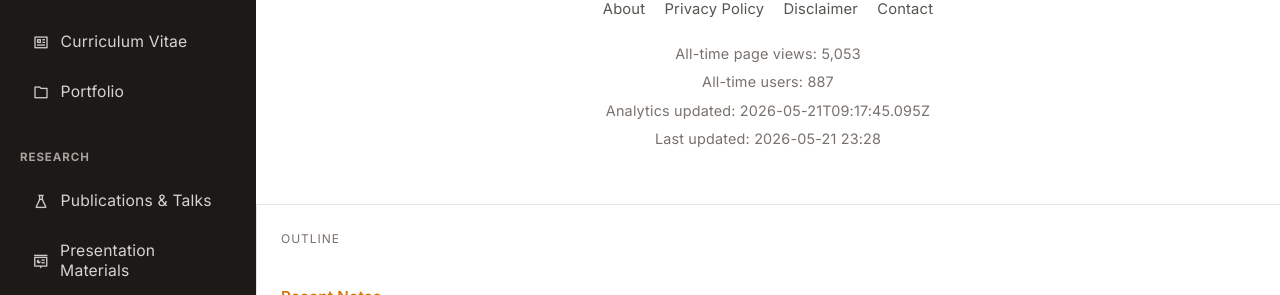
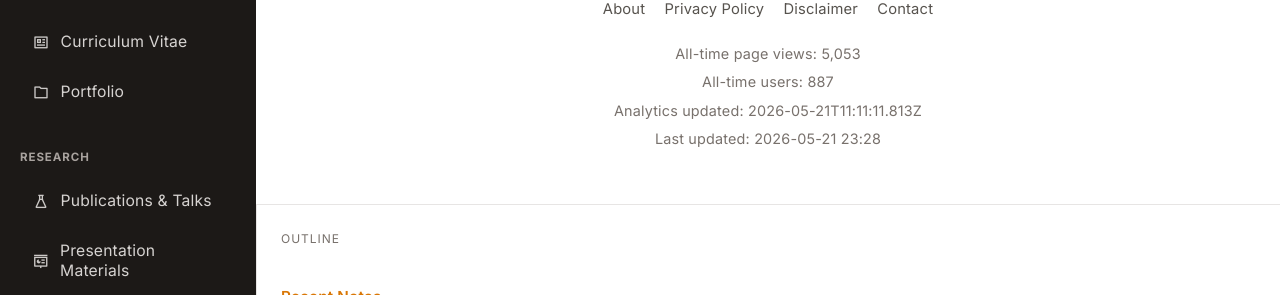
Before and after one commit to NAKANORyunosuke/NAKANORyunosuke.github.io, a Jekyll site: the page built from index.html, in a window 1280 px wide and 900 px high, scrolled down 3218 px. Shown: the part 258-553 px from the top of the window. Built offline with Jekyll 4.4.1, drawn with Linux system fonts in a browser that asks for light colours; nearby versions of some CDN libraries.

Commit message:
chore: update GA counter snapshot

```diff
--- a/_data/ga_counter.json
+++ b/_data/ga_counter.json
@@ -12,5 +12,5 @@
   "users_30d": 887,
   "page_views_30d_text": "5,053",
   "users_30d_text": "887",
-  "updated_at": "2026-05-21T09:17:45.095Z"
+  "updated_at": "2026-05-21T11:11:11.813Z"
 }
```
